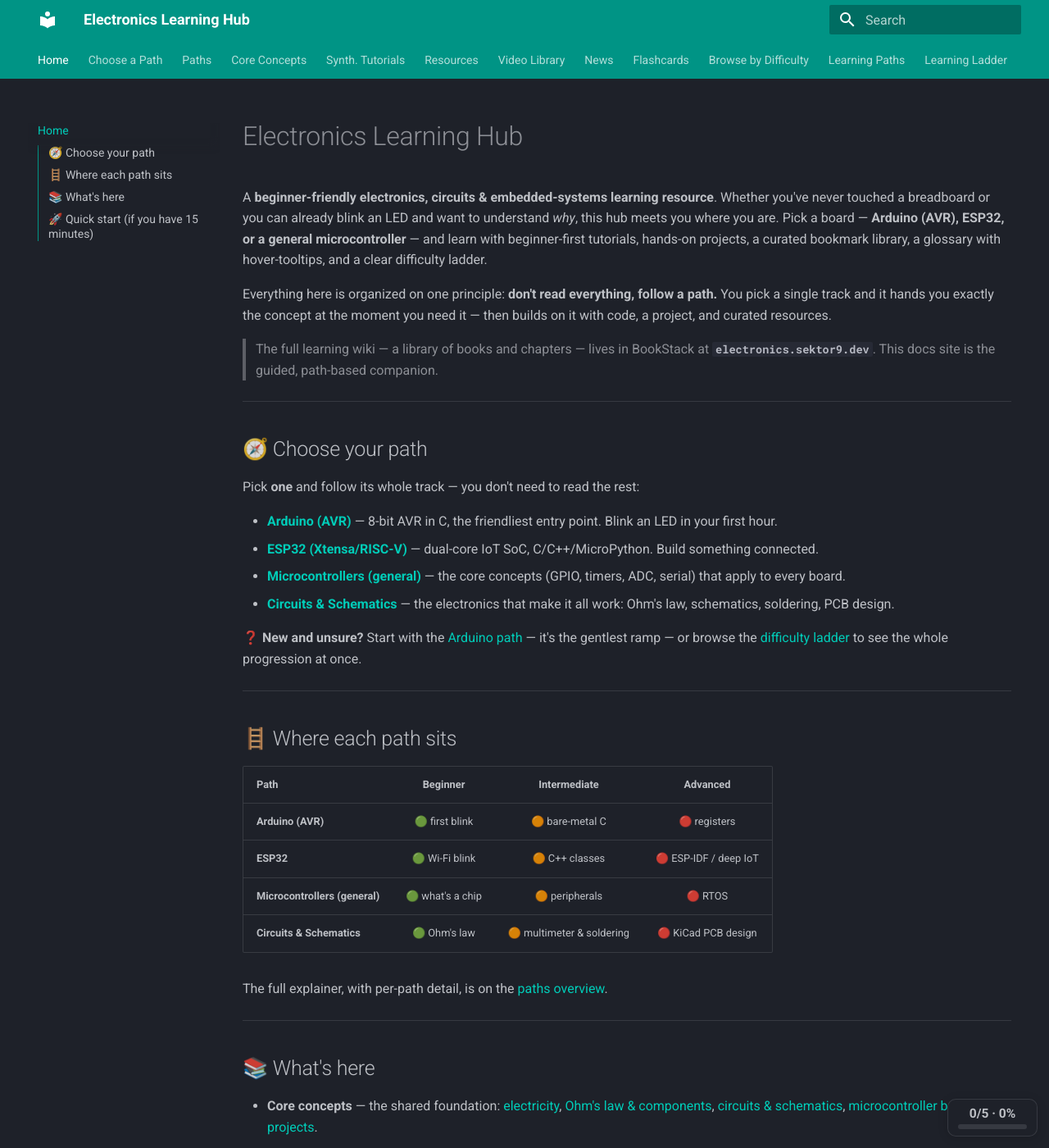
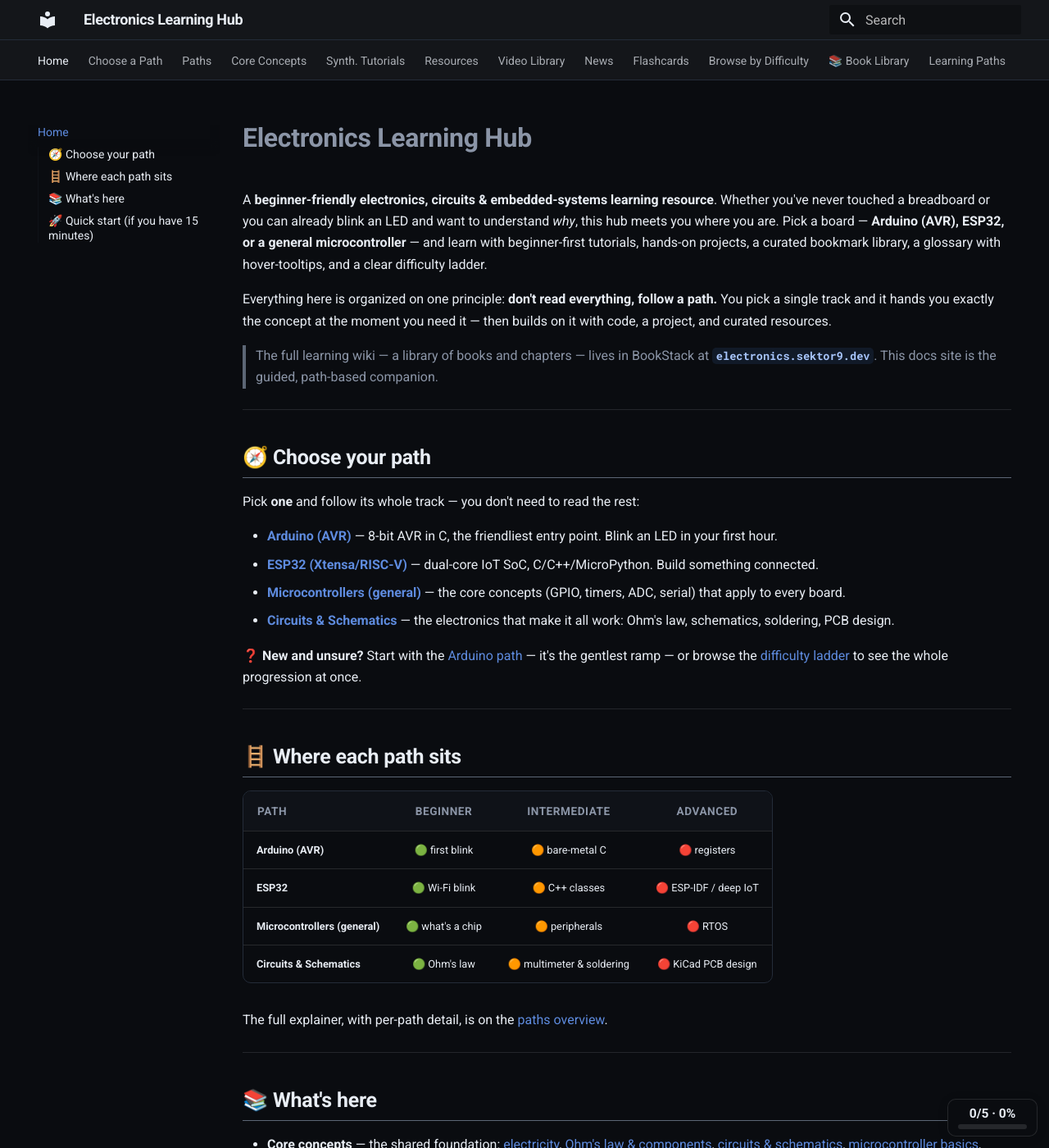
Before and after one commit to blivodev/Electronics-Learning-Hub, an MkDocs documentation site: the page built from docs/index.md, in a window 1280 px wide and 1400 px high. Shown: the whole window at 82% size. Built offline with MkDocs 1.6.1 and Material for MkDocs 9.7.7, drawn with Linux system fonts in a browser that asks for light colours.

Commit message:
Modernize docs theme: sektor9 dark palette (black/blue) + extra.css

```diff
--- /dev/null
+++ b/docs/stylesheets/extra.css
@@ -0,0 +1,72 @@
+/* ==========================================================================
+   Electronics Learning Hub — modern dark theme (sektor9.dev)
+   Matches the OSDev hub / book library palette for one coherent look.
+   ========================================================================== */
+
+[data-md-color-scheme="slate"] {
+  --md-hue: 220;
+  --md-default-bg-color:        #0a0c10;
+  --md-default-bg-color--light: #0f1218;
+  --md-default-fg-color:        #e8edf4;
+  --md-default-fg-color--light: #8b95a7;
+  --md-default-fg-color--lighter: #5c6675;
+  --md-code-bg-color:           #12161d;
+  --md-code-fg-color:           #d8e0ec;
+  --md-typeset-a-color:         #5b9dff;
+  --md-accent-fg-color:         #7cb0ff;
+  --md-primary-fg-color:        #0f1218;
+  --md-primary-bg-color:        #e8edf4;
+}
+
+.md-typeset { line-height: 1.65; }
+.md-typeset h1, .md-typeset h2, .md-typeset h3 { font-weight: 700; letter-spacing: -.01em; }
+.md-typeset h2 { border-bottom: 1px solid var(--md-default-fg-color--lighter); padding-bottom: .3rem; }
+
+.md-header { background: #0f1218; border-bottom: 1px solid #242c39; box-shadow: none; }
+.md-tabs { background: #0f1218; border-bottom: 1px solid #242c39; }
+.md-header__title { font-weight: 800; letter-spacing: -.02em; }
+.md-nav__link--active, .md-nav__link:hover { color: #5b9dff; }
+
+.md-typeset pre > code, .highlight { border-radius: 10px; }
+.md-typeset code {
+  border-radius: 5px; padding: .1em .35em;
+  background: rgba(91,157,255,.10); color: #a9c7ff;
+}
+.md-typeset pre code { background: none; color: inherit; }
+
+.md-typeset .admonition, .md-typeset details {
+  border-radius: 10px; border-left-width: 3px;
+  box-shadow: 0 2px 10px rgba(0,0,0,.25);
+}
+
+.md-typeset table:not([class]) { border-radius: 10px; overflow: hidden; border: 1px solid #242c39; }
+.md-typeset table:not([class]) th {
+  background-color: #0f1218; color: #8b95a7; font-weight: 700;
+  text-transform: uppercase; font-size: .68rem; letter-spacing: .04em;
+}
+.md-typeset table:not([class]) tr:hover { background-color: rgba(91,157,255,.05); }
+
+.mermaid {
+  background: #0f1218; border: 1px solid #242c39; border-radius: 10px;
+  padding: 14px; text-align: center; margin: 1em 0; overflow-x: auto;
+}
+
+.md-typeset a[title] { border-bottom: 1px dotted var(--md-default-fg-color--lighter); text-decoration: none; }
+.md-typeset a[title]:hover { border-bottom-color: #5b9dff; }
+
+.md-typeset .md-button { border-radius: 9px; font-weight: 600; }
+.md-typeset .md-button--primary { background: #5b9dff; border-color: #5b9dff; color: #0a0c10; }
+
+.md-typeset .grid.cards > ul > li, .md-typeset .grid > .card {
+  border-radius: 12px; border: 1px solid #242c39; background: #12161d;
+  transition: border-color .15s ease, transform .15s ease;
+}
+.md-typeset .grid.cards > ul > li:hover { border-color: #5b9dff; transform: translateY(-2px); }
+
+::-webkit-scrollbar { width: 10px; height: 10px; }
+::-webkit-scrollbar-track { background: #0a0c10; }
+::-webkit-scrollbar-thumb { background: #2e3848; border-radius: 6px; }
+::-webkit-scrollbar-thumb:hover { background: #5b9dff; }
+
+.md-footer { background: #0f1218; border-top: 1px solid #242c39; }
+.md-top { background: #5b9dff; color: #0a0c10; border-radius: 99px; font-weight: 600; }
--- a/mkdocs.yml
+++ b/mkdocs.yml
@@ -40,6 +40,7 @@
   - "News": /news/
   - Flashcards: flashcards/index.html
   - "Browse by Difficulty": browse/index.html
+  - "📚 Book Library": https://books.sektor9.dev/
   - "Learning Paths": learning-paths/index.md
   - "Learning Ladder": resources/curated/learn-by-difficulty.md
   - "Interactive Diagrams": interactive/index.md
@@ -54,8 +55,8 @@
     - toc.integrate
   palette:
     scheme: slate
-    primary: teal
-    accent: amber
+    primary: black
+    accent: blue
 
 plugins:
   - search
@@ -79,6 +80,7 @@
   - admonition
 
 extra_css:
+  - stylesheets/extra.css
   - stylesheets/quizzes.css
   - stylesheets/progress.css
 
```
